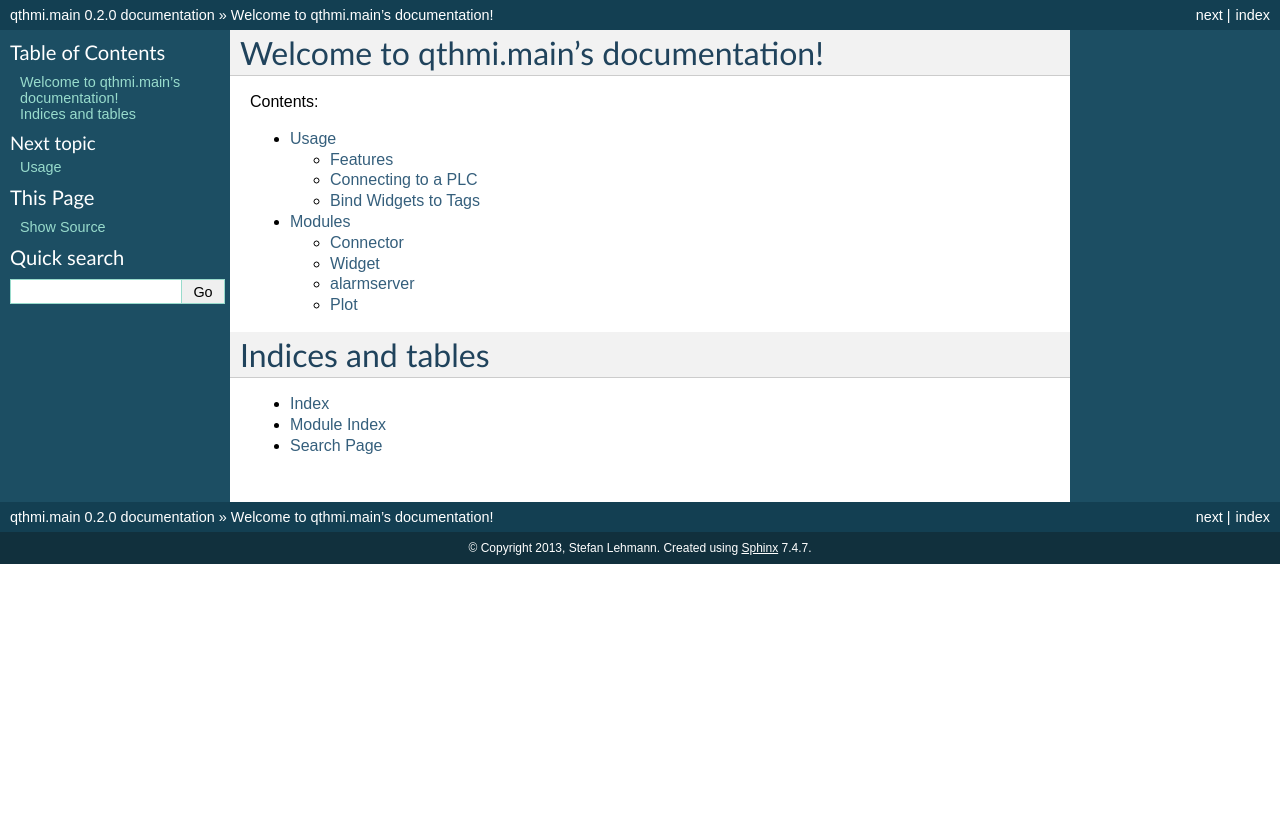
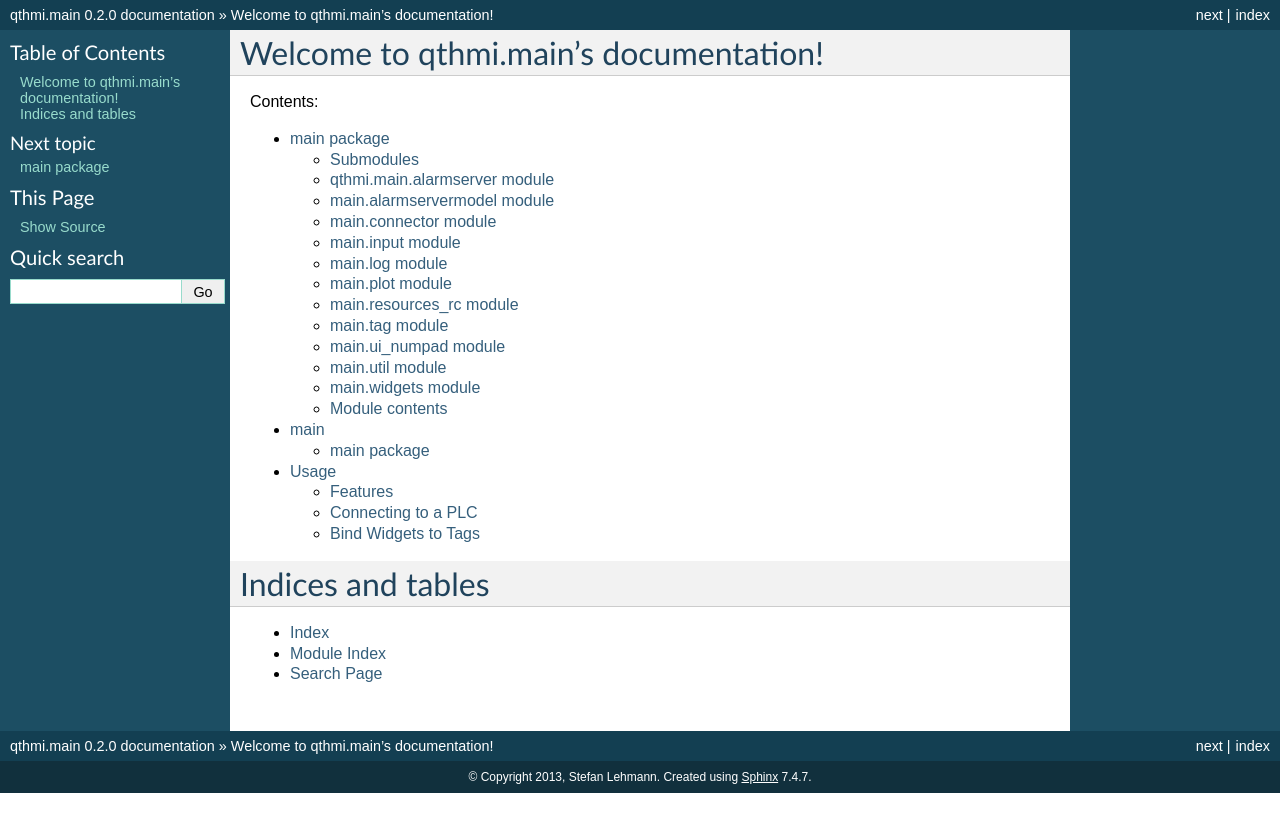
Before and after one commit to stlehmann/qthmi.main, a Sphinx documentation site: the page built from docs/source/index.rst, in a window 1280 px wide. Shown: the top 832 px of the page. Built offline with Sphinx 7.4.7, drawn with Linux system fonts in a browser that asks for light colours.

Commit message:
converted doc from epydoc to sphinx

```diff
--- a/docs/source/conf.py
+++ b/docs/source/conf.py
@@ -31,7 +31,7 @@ extensions = ['sphinx.ext.autodoc', 'sphinx.ext.doctest', 'sphinx.ext.intersphin
 templates_path = ['_templates']
 
 # The suffix of source filenames.
-source_suffix = '.txt'
+source_suffix = '.rst'
 
 # The encoding of source files.
 #source_encoding = 'utf-8-sig'
--- a/docs/source/index.txt
+++ b/docs/source/index.rst
@@ -11,8 +11,9 @@ Contents:
 .. toctree::
    :maxdepth: 2
 
-   usage/index
-   modules/index
+   main
+   modules
+   usage
 
 
 
--- /dev/null
+++ b/docs/source/main.rst
@@ -0,0 +1,102 @@
+main package
+============
+
+Submodules
+----------
+
+qthmi.main.alarmserver module
+-----------------------------
+
+.. automodule:: qthmi.main.alarmserver
+    :members:
+    :undoc-members:
+    :show-inheritance:
+
+main.alarmservermodel module
+----------------------------
+
+.. automodule:: qthmi.main.alarmservermodel
+    :members:
+    :undoc-members:
+    :show-inheritance:
+
+main.connector module
+---------------------
+
+.. automodule:: qthmi.main.connector
+    :members:
+    :undoc-members:
+    :show-inheritance:
+
+main.input module
+-----------------
+
+.. automodule:: qthmi.main.input
+    :members:
+    :undoc-members:
+    :show-inheritance:
+
+main.log module
+---------------
+
+.. automodule:: qthmi.main.log
+    :members:
+    :undoc-members:
+    :show-inheritance:
+
+main.plot module
+----------------
+
+.. automodule:: qthmi.main.plot
+    :members:
+    :undoc-members:
+    :show-inheritance:
+
+main.resources_rc module
+------------------------
+
+.. automodule:: qthmi.main.resources_rc
+    :members:
+    :undoc-members:
+    :show-inheritance:
+
+main.tag module
+---------------
+
+.. automodule:: qthmi.main.tag
+    :members:
+    :undoc-members:
+    :show-inheritance:
+
+main.ui_numpad module
+---------------------
+
+.. automodule:: qthmi.main.ui_numpad
+    :members:
+    :undoc-members:
+    :show-inheritance:
+
+main.util module
+----------------
+
+.. automodule:: qthmi.main.util
+    :members:
+    :undoc-members:
+    :show-inheritance:
+
+main.widgets module
+-------------------
+
+.. automodule:: qthmi.main.widgets
+    :members:
+    :undoc-members:
+    :show-inheritance:
+
+
+Module contents
+---------------
+
+.. automodule:: qthmi.main
+    :members:
+    :undoc-members:
+    :show-inheritance:
--- /dev/null
+++ b/docs/source/modules.rst
@@ -0,0 +1,7 @@
+main
+====
+
+.. toctree::
+   :maxdepth: 4
+
+   main
--- a/docs/source/modules/alarmserver.txt
+++ /dev/null
@@ -1,3 +0,0 @@
-===========
-alarmserver
-===========
--- a/docs/source/modules/connector.txt
+++ /dev/null
@@ -1,3 +0,0 @@
-=========
-Connector
-=========
--- a/docs/source/modules/index.txt
+++ /dev/null
@@ -1,11 +0,0 @@
-=======
-Modules
-=======
-
-.. toctree::
-   :maxdepth: 2
-
-   connector
-   widget
-   alarmserver
-   plot
--- a/docs/source/modules/plot.txt
+++ /dev/null
@@ -1,3 +0,0 @@
-====
-Plot
-====
--- a/docs/source/modules/widget.txt
+++ /dev/null
@@ -1,3 +0,0 @@
-======
-Widget
-======
```
Also changed, not shown: docs/source/usage.rst (renamed from docs/source/usage/index.txt), 7 other files.
